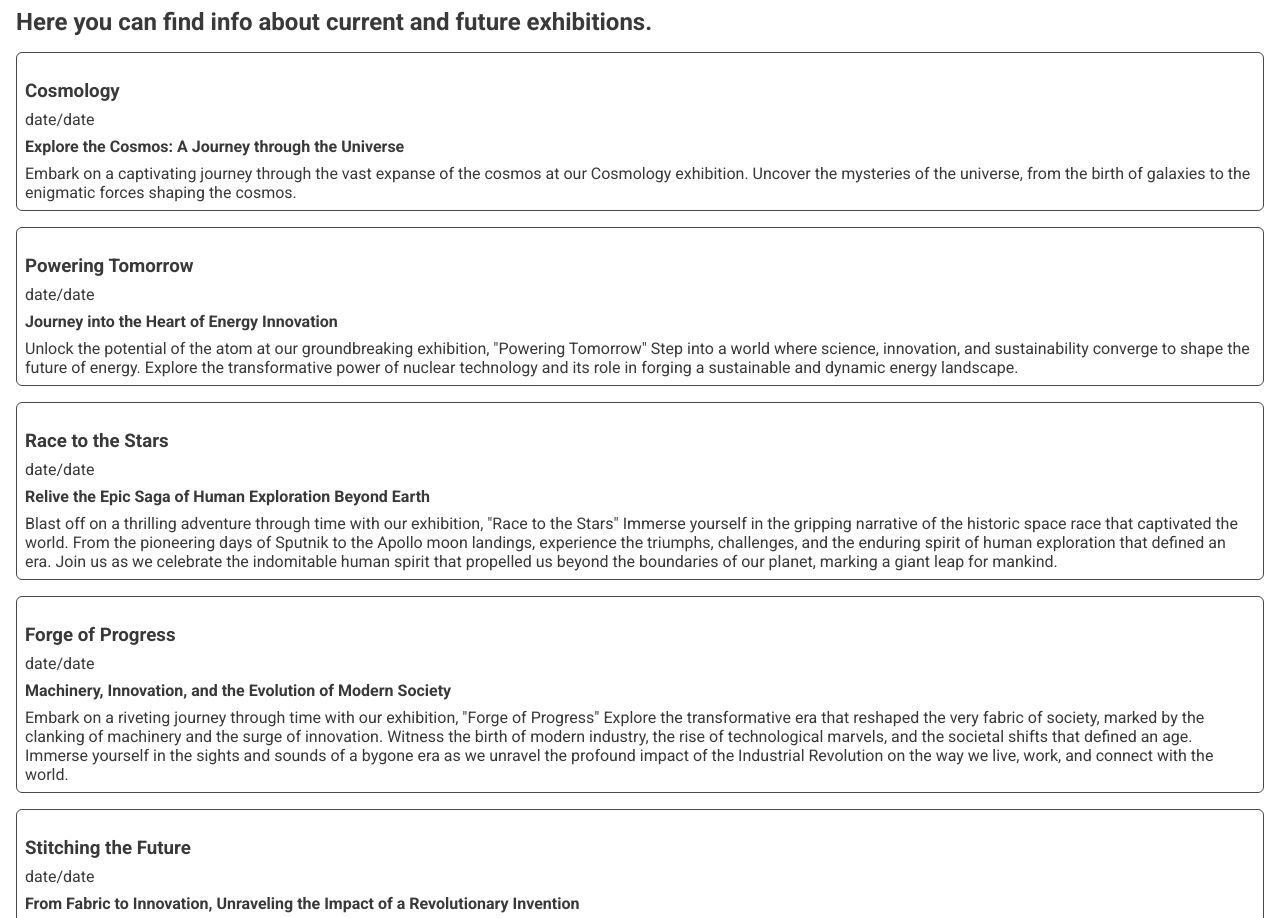
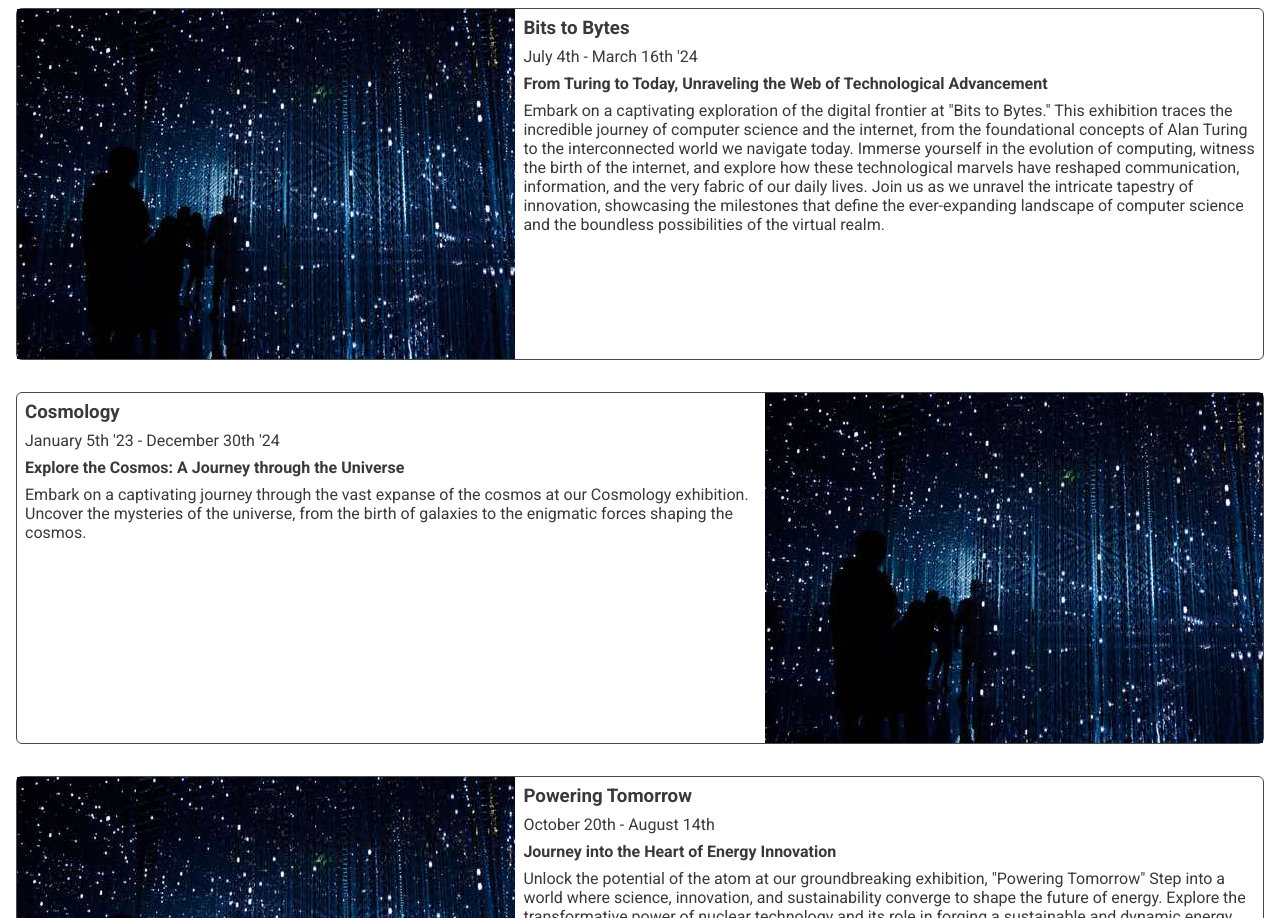
Before and after one commit to Eikhaugen/Semester-Project-1, a plain HTML site: page exhibitions.html in a window 1280 px wide. Shown: the part 608-1526 px from the top of the page. Drawn offline with Linux system fonts and the light colour scheme.

Commit message:
added picture tags and srcset, added temp images. added media queries.

```diff
--- a/css/exhibitions.css
+++ b/css/exhibitions.css
@@ -6,8 +6,12 @@ main {
     padding: 1rem;
     display: flex;
     flex-direction: column;
-    align-items: center;
-    justify-content: center;
+    gap: 1rem;
+}
+
+.exhibitions-container {
+    display: flex;
+    flex-direction: column;
     gap: 1rem;
 }
 
@@ -26,3 +30,59 @@ h2 {
     flex-direction: column;
     gap: .5rem;
 }
+
+.exhibition-image-container {
+    position: relative;
+    width: 100%;
+    height: 250px;
+    overflow: hidden;
+}
+
+.exhibition-image-container img {
+    height: 100%;
+    position: absolute;
+}
+
+
+@media screen and (min-width: 770px) {
+
+    .exhibitions-container {
+        gap: 2rem;
+    }
+
+    .exhibition-card {
+        height: fit-content;
+        display: flex;
+    }
+
+    .exhibition-info {
+        width: 60%;
+    }
+
+    .exhibition-card:nth-child(even) {
+        flex-direction: row-reverse;
+    }
+
+    .exhibition-card:nth-child(odd) {
+        flex-direction: row;
+    }
+
+    .exhibition-image-container {
+        width: 40%;
+        height: 350px;
+    }
+
+    .exhibition-image-container img {
+    }
+
+}
+
+@media screen and (min-width: 900px) {
+
+    header {
+        overflow: hidden;
+        border-bottom-right-radius: 6px;
+        border-bottom-left-radius: 6px;
+    }
+
+}
--- a/css/footer.css
+++ b/css/footer.css
@@ -21,6 +21,7 @@ footer {
 
 footer h2, footer span {
     color: #ffffff;
+    align-self: center;
 }
 
 .footer-newsletter-form span {
--- a/css/home.css
+++ b/css/home.css
@@ -1,11 +1,5 @@
 @import "variables.css";
 @import "reset.css";
-
-body {
-    max-width: 1440px;
-    margin-left: auto;
-    margin-right: auto;
-}
 
 .links-section {
     height: 72px;
--- a/css/reset.css
+++ b/css/reset.css
@@ -7,6 +7,9 @@
 }
 
 body {
+    max-width: 1440px;
+    margin-left: auto;
+    margin-right: auto;
     position: relative;
     width: 100%;
     min-height: 100vh;
--- a/exhibitions.html
+++ b/exhibitions.html
@@ -73,92 +73,160 @@
     </header>
 
     <main>
-        <h2>Here you can find info about current and future exhibitions.</h2>
-
+        <section class="exhibitions-container">
             <article class="exhibition-card">
-            <img>
+                <div class="exhibition-image-container">
+                    <picture>
+                        <source media="(min-width: 770px)"
+                                srcset="assets/images/desktop/exhibitions/bits-to-bytes-desktop.jpg">
+                        <img
+                                src="assets/images/mobile/exhibitions/bits-to-bytes-mobile.jpg"
+                                alt="image from exhibition, dark room that looks like a starry night"
+                        >
+                    </picture>
+                </div>
+                <div class="exhibition-info">
+                    <h3>Bits to Bytes</h3>
+                    <span>July 4th - March 16th '24</span>
+                    <h4>From Turing to Today, Unraveling the Web of Technological Advancement</h4>
+                    <p>Embark on a captivating exploration of the digital frontier at "Bits to Bytes." This exhibition
+                        traces the incredible journey of computer science and the internet, from the foundational
+                        concepts
+                        of Alan Turing to the interconnected world we navigate today. Immerse yourself in the evolution
+                        of
+                        computing, witness the birth of the internet, and explore how these technological marvels have
+                        reshaped communication, information, and the very fabric of our daily lives. Join us as we
+                        unravel
+                        the intricate tapestry of innovation, showcasing the milestones that define the ever-expanding
+                        landscape of computer science and the boundless possibilities of the virtual realm.</p>
+                </div>
+            </article>
+            <article class="exhibition-card">
+                <div class="exhibition-image-container">
+                    <picture>
+                        <source media="(min-width: 770px)"
+                                srcset="assets/images/desktop/exhibitions/bits-to-bytes-desktop.jpg">
+                        <img
+                                src="assets/images/mobile/exhibitions/bits-to-bytes-mobile.jpg"
+                                alt="image from exhibition, dark room that looks like a starry night"
+                        >
+                    </picture>
+                </div>
                 <div class="exhibition-info">
                     <h3>Cosmology</h3>
-                <span>date/date</span>
+                    <span>January 5th '23 - December 30th '24</span>
                     <h4>Explore the Cosmos: A Journey through the Universe</h4>
-                <p>Embark on a captivating journey through the vast expanse of the cosmos at our Cosmology exhibition.
-                    Uncover the mysteries of the universe, from the birth of galaxies to the enigmatic forces shaping
+                    <p>Embark on a captivating journey through the vast expanse of the cosmos at our Cosmology
+                        exhibition.
+                        Uncover the mysteries of the universe, from the birth of galaxies to the enigmatic forces
+                        shaping
                         the cosmos.</p>
                 </div>
             </article>
             <article class="exhibition-card">
-            <img>
+                <div class="exhibition-image-container">
+                    <picture>
+                        <source media="(min-width: 770px)"
+                                srcset="assets/images/desktop/exhibitions/bits-to-bytes-desktop.jpg">
+                        <img
+                                src="assets/images/mobile/exhibitions/bits-to-bytes-mobile.jpg"
+                                alt="image from exhibition, dark room that looks like a starry night"
+                        >
+                    </picture>
+                </div>
                 <div class="exhibition-info">
                     <h3>Powering Tomorrow</h3>
-                <span>date/date</span>
+                    <span>October 20th - August 14th</span>
                     <h4>Journey into the Heart of Energy Innovation</h4>
-                <p>Unlock the potential of the atom at our groundbreaking exhibition, "Powering Tomorrow" Step into a
-                    world where science, innovation, and sustainability converge to shape the future of energy. Explore
+                    <p>Unlock the potential of the atom at our groundbreaking exhibition, "Powering Tomorrow" Step into
+                        a
+                        world where science, innovation, and sustainability converge to shape the future of energy.
+                        Explore
                         the transformative power of nuclear technology and its role in forging a sustainable and dynamic
                         energy landscape.</p>
                 </div>
             </article>
             <article class="exhibition-card">
-            <img>
+                <div class="exhibition-image-container">
+                    <picture>
+                        <source media="(min-width: 770px)"
+                                srcset="assets/images/desktop/exhibitions/bits-to-bytes-desktop.jpg">
+                        <img
+                                src="assets/images/mobile/exhibitions/bits-to-bytes-mobile.jpg"
+                                alt="image from exhibition, dark room that looks like a starry night"
+                        >
+                    </picture>
+                </div>
                 <div class="exhibition-info">
                     <h3>Race to the Stars</h3>
-                <span>date/date</span>
+                    <span>June 10th - April 5th</span>
                     <h4>Relive the Epic Saga of Human Exploration Beyond Earth</h4>
                     <p>Blast off on a thrilling adventure through time with our exhibition, "Race to the Stars" Immerse
-                    yourself in the gripping narrative of the historic space race that captivated the world. From the
-                    pioneering days of Sputnik to the Apollo moon landings, experience the triumphs, challenges, and the
-                    enduring spirit of human exploration that defined an era. Join us as we celebrate the indomitable
+                        yourself in the gripping narrative of the historic space race that captivated the world. From
+                        the
+                        pioneering days of Sputnik to the Apollo moon landings, experience the triumphs, challenges, and
+                        the
+                        enduring spirit of human exploration that defined an era. Join us as we celebrate the
+                        indomitable
                         human spirit that propelled us beyond the boundaries of our planet, marking a giant leap for
                         mankind.</p>
                 </div>
             </article>
             <article class="exhibition-card">
-            <img>
+                <div class="exhibition-image-container">
+                    <picture>
+                        <source media="(min-width: 770px)"
+                                srcset="assets/images/desktop/exhibitions/bits-to-bytes-desktop.jpg">
+                        <img
+                                src="assets/images/mobile/exhibitions/bits-to-bytes-mobile.jpg"
+                                alt="image from exhibition, dark room that looks like a starry night"
+                        >
+                    </picture>
+                </div>
                 <div class="exhibition-info">
                     <h3>Forge of Progress</h3>
-                <span>date/date</span>
+                    <span>January 2nd - October 30th</span>
                     <h4>Machinery, Innovation, and the Evolution of Modern Society</h4>
                     <p>Embark on a riveting journey through time with our exhibition, "Forge of Progress" Explore the
-                    transformative era that reshaped the very fabric of society, marked by the clanking of machinery and
-                    the surge of innovation. Witness the birth of modern industry, the rise of technological marvels,
-                    and the societal shifts that defined an age. Immerse yourself in the sights and sounds of a bygone
+                        transformative era that reshaped the very fabric of society, marked by the clanking of machinery
+                        and
+                        the surge of innovation. Witness the birth of modern industry, the rise of technological
+                        marvels,
+                        and the societal shifts that defined an age. Immerse yourself in the sights and sounds of a
+                        bygone
                         era as we unravel the profound impact of the Industrial Revolution on the way we live, work, and
                         connect with the world.</p>
                 </div>
             </article>
             <article class="exhibition-card">
-            <img>
+                <div class="exhibition-image-container">
+                    <picture>
+                        <source media="(min-width: 770px)"
+                                srcset="assets/images/desktop/exhibitions/bits-to-bytes-desktop.jpg">
+                        <img
+                                src="assets/images/mobile/exhibitions/bits-to-bytes-mobile.jpg"
+                                alt="image from exhibition, dark room that looks like a starry night"
+                        >
+                    </picture>
+                </div>
                 <div class="exhibition-info">
                     <h3>Stitching the Future</h3>
-                <span>date/date</span>
+                    <span>Coming Summer 2024</span>
                     <h4>From Fabric to Innovation, Unraveling the Impact of a Revolutionary Invention</h4>
                     <p>Join us at "Stitching the Future" as we unravel the profound influence of the sewing machine on
-                    technological progress. Delve into the history of this ingenious invention, tracing its impact on
-                    textile industries, fashion, and the very fabric of society. Discover how the sewing machine sparked
-                    a technological revolution, accelerating production, fostering creativity, and laying the groundwork
+                        technological progress. Delve into the history of this ingenious invention, tracing its impact
+                        on
+                        textile industries, fashion, and the very fabric of society. Discover how the sewing machine
+                        sparked
+                        a technological revolution, accelerating production, fostering creativity, and laying the
+                        groundwork
                         for advancements that extended far beyond the world of fashion. Explore the intricate weave of
                         history and innovation as we showcase the transformative power of a simple stitch in shaping the
                         course of technological evolution.</p>
                 </div>
             </article>
-        <article class="exhibition-card">
-            <img>
-            <div class="exhibition-info">
-                <h3>Bits to Bytes</h3>
-                <span>date/date</span>
-                <h4>From Turing to Today, Unraveling the Web of Technological Advancement</h4>
-                <p>Embark on a captivating exploration of the digital frontier at "Bits to Bytes." This exhibition
-                    traces the incredible journey of computer science and the internet, from the foundational concepts
-                    of Alan Turing to the interconnected world we navigate today. Immerse yourself in the evolution of
-                    computing, witness the birth of the internet, and explore how these technological marvels have
-                    reshaped communication, information, and the very fabric of our daily lives. Join us as we unravel
-                    the intricate tapestry of innovation, showcasing the milestones that define the ever-expanding
-                    landscape of computer science and the boundless possibilities of the virtual realm.</p>
-            </div>
-        </article>
-
+        </section>
     </main>
-
     <footer>
         <a href="#"><img src="assets/images/shared/logo.svg" alt="Science museum logo" class="footer-logo"></a>
         <div class="footer-newsletter-form">
```
Also changed, not shown: assets/images/desktop/events/bits-to-bytes-desktop.jpg (added), assets/images/desktop/exhibitions/bits-to-bytes-desktop.jpg (added), assets/images/mobile/events/bits-to-bytes-mobile.jpg (added), assets/images/mobile/exhibitions/bits-to-bytes-mobile.jpg (added). Lines whose indentation alone changed are shown as unchanged.
